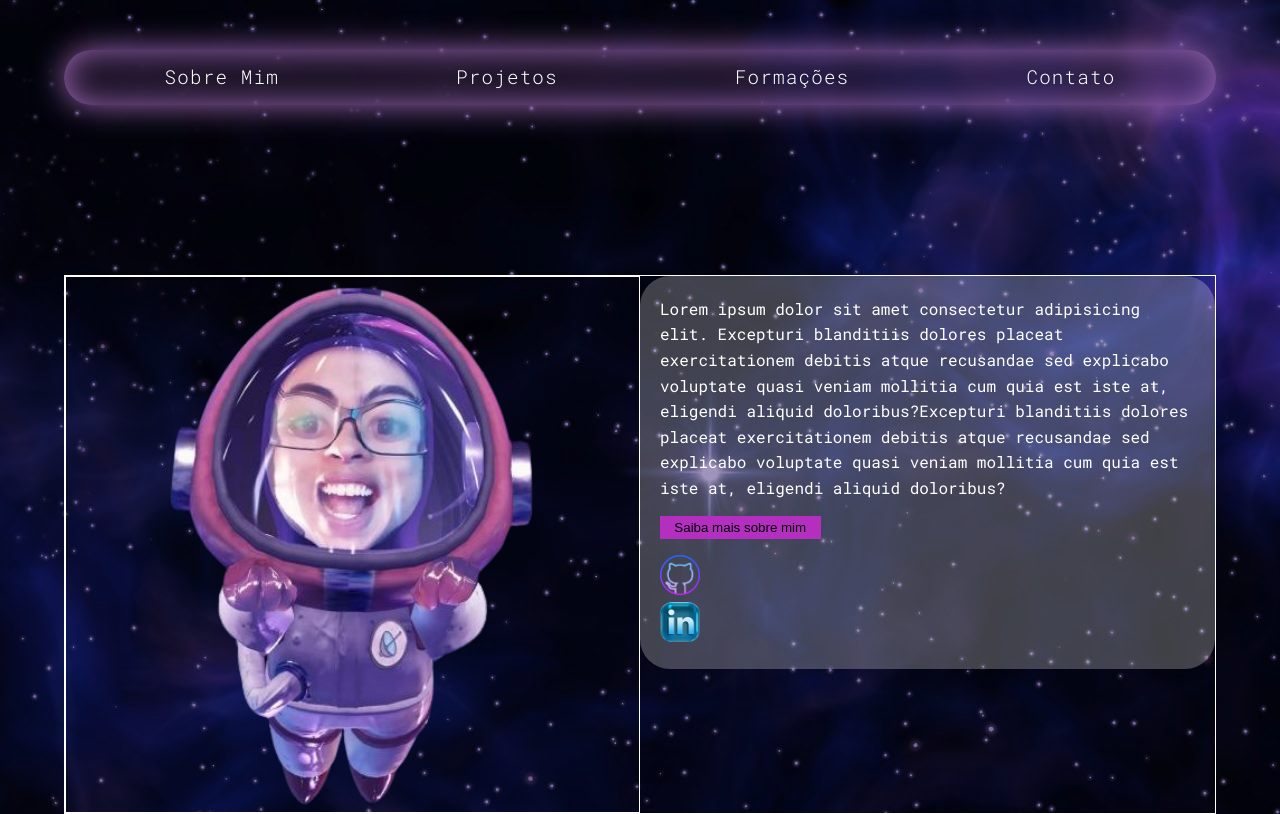
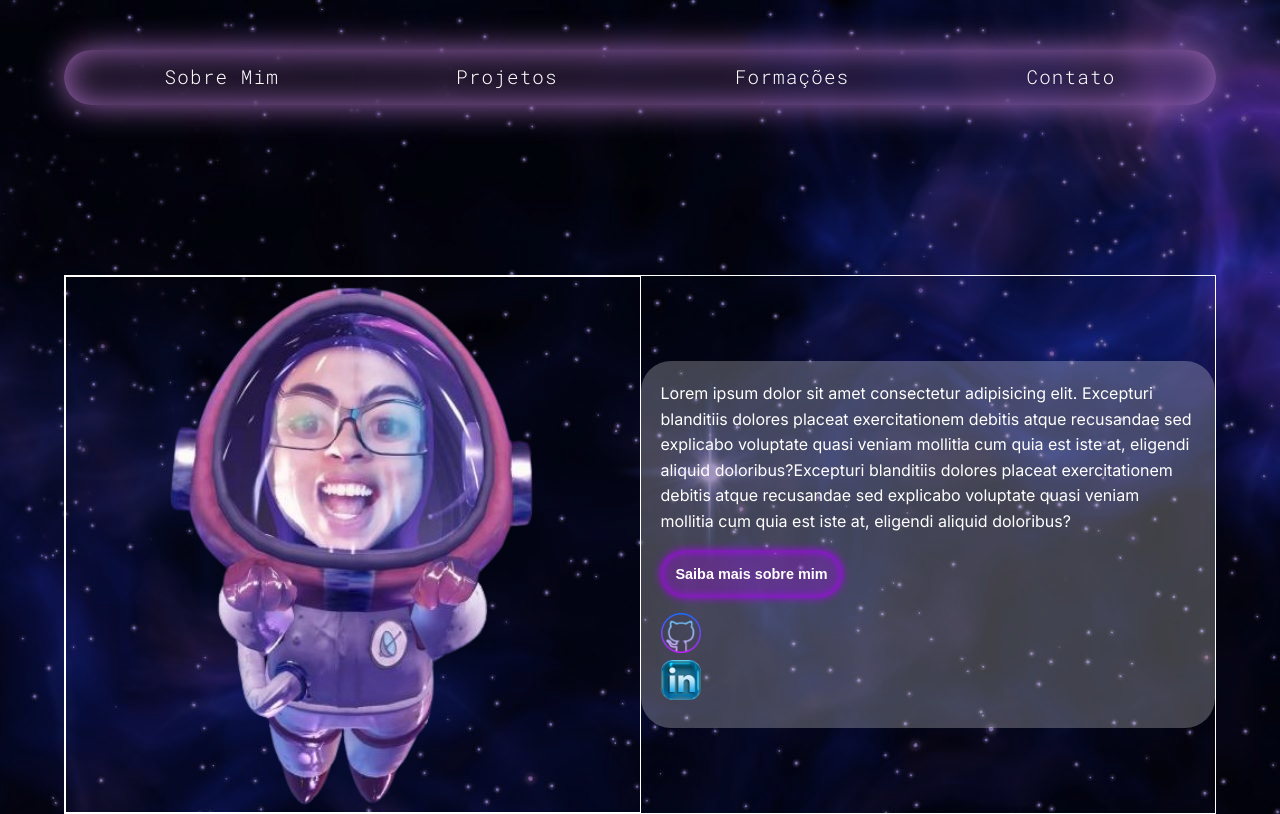
Before and after one commit to DominMFD/domin-portfolio, a Next.js app: page / in a window 1280 px wide. Built offline with nearby package versions, Linux system fonts and the light colour scheme.

Commit message:
Crriação do componente card da main

```diff
--- a/src/app/layout.tsx
+++ b/src/app/layout.tsx
@@ -1,8 +1,8 @@
 import type { Metadata } from "next";
-import { Roboto_Mono} from "next/font/google";
+import { Inter} from "next/font/google";
 import "./globals.scss";
 
-const roboto = Roboto_Mono({ subsets: ["latin"] });
+const inter = Inter({subsets: ['latin'], display: 'swap'})
 
 export const metadata: Metadata = {
   title: "Create Next App",
@@ -16,7 +16,7 @@ export default function RootLayout({
 }>) {
   return (
     <html lang="en">
-      <body className={roboto.className}>{children}</body>
+      <body className={inter.className}>{children}</body>
     </html>
   );
 }
--- a/src/components/Header/index.tsx
+++ b/src/components/Header/index.tsx
@@ -1,8 +1,12 @@
 import styles from './styles.module.scss';
+import { Roboto_Mono } from "next/font/google";
+
+const roboto = Roboto_Mono({ subsets: ["latin"] });
 
 export default function Header() {
 
     return (
+        <div className={roboto.className}>
             <nav className={styles.header}>
                 <ul className={styles.navegation}>
                     <li><a href="">Sobre Mim</a></li>
@@ -11,5 +15,7 @@ export default function Header() {
                     <li><a href="">Contato</a></li>
                 </ul>
             </nav>
+        </div>
+
     )
 }
--- a/src/components/Main/index.tsx
+++ b/src/components/Main/index.tsx
@@ -3,6 +3,7 @@ import styles from './styles.module.scss';
 import Photo from '../../../public/ImageMain.png'
 import githubIcon from '../../../public/GithubIcon.png'
 import linkedinIcon from '../../../public/linkedinIcon.png'
+import MainCard from '../MainCard';
 
 export default function Main() {
 
@@ -11,14 +12,7 @@ export default function Main() {
             <div className={styles.image__container}>
                 <Image className={styles.image} src={Photo} alt='Dominguera no espaço'/>
             </div>
-                <div className={styles.description__container}>
-                <span>Lorem ipsum dolor sit amet consectetur adipisicing elit. Excepturi blanditiis dolores placeat exercitationem debitis atque recusandae sed explicabo voluptate quasi veniam mollitia cum quia est iste at, eligendi aliquid doloribus?Excepturi blanditiis dolores placeat exercitationem debitis atque recusandae sed explicabo voluptate quasi veniam mollitia cum quia est iste at, eligendi aliquid doloribus?</span>
-                <button>Saiba mais sobre mim</button>
-                <div className={styles.icons__container}>
-                    <Image className={styles.icon} src={githubIcon} alt='Icone do Github'/>
-                    <Image className={styles.icon} src={linkedinIcon} alt='Icone do Linkedin'/>
-                </div>
-                </div>
+                <MainCard />
             </div>
     )
 }
--- a/src/components/Main/styles.module.scss
+++ b/src/components/Main/styles.module.scss
@@ -8,7 +8,7 @@
     .image__container {
         display: flex;
         border: 1px solid #FFF;
-        width: 50%;
+        width: 100%;
         object-fit: scale-down;
         align-items: center;
         justify-content: center;
@@ -18,29 +18,4 @@
         }
     }
 
-    .description__container {
-        width: 50%;
-        color: #FFF;
-        height: max-content;
-        background-color: #ffffff3f;
-        border-radius: 30px;
-        padding: 20px;
-
-        display: flex;
-        flex-direction: column;
-        gap: 16px;
-
-        button {
-            width: 30%;
-            background-color: #b42fc0;
-            border: none;
-            padding: 4px;
-        }
-
-        .icons__container {
-            width: 40px;
-            object-fit: cover;
-        }
-    }
-
 }
--- /dev/null
+++ b/src/components/MainCard/index.tsx
@@ -0,0 +1,19 @@
+import Image from 'next/image';
+import styles from './styles.module.scss';
+import githubIcon from '../../../public/GithubIcon.png'
+import linkedinIcon from '../../../public/linkedinIcon.png'
+
+export default function MainCard() {
+    return (
+        <div className={styles.card__container}>
+            <div className={styles.description__container}>
+                <span>Lorem ipsum dolor sit amet consectetur adipisicing elit. Excepturi blanditiis dolores placeat exercitationem debitis atque recusandae sed explicabo voluptate quasi veniam mollitia cum quia est iste at, eligendi aliquid doloribus?Excepturi blanditiis dolores placeat exercitationem debitis atque recusandae sed explicabo voluptate quasi veniam mollitia cum quia est iste at, eligendi aliquid doloribus?</span>
+                <button>Saiba mais sobre mim</button>
+                <div className={styles.icons__container}>
+                    <Image className={styles.icon} src={githubIcon} alt='Icone do Github'/>
+                    <Image className={styles.icon} src={linkedinIcon} alt='Icone do Linkedin'/>
+                </div>
+                </div>
+        </div>
+    )
+}
--- /dev/null
+++ b/src/components/MainCard/styles.module.scss
@@ -0,0 +1,37 @@
+.card__container {
+
+    width: 100%;
+    display: flex;
+    align-items: center;
+    justify-items: center;
+
+    .description__container {
+        width: 100%;
+        color: #FFF;
+        height: max-content;
+        background-color: #ffffff3f;
+        border-radius: 30px;
+        padding: 20px;
+
+        display: flex;
+        flex-direction: column;
+        gap: 16px;
+
+        button {
+            width: max-content;
+            background-color: #ae00ff42;
+            border: none;
+            box-shadow: inset 0 0 10px 0 #ae00ff, 0 0 10px 0 #ae00ff;
+            border-radius: 30px;
+            padding: 15px;
+            color: rgb(255, 255, 255);
+            font-size: .9rem;
+            font-weight: 600;
+        }
+
+        .icons__container {
+            width: 40px;
+            object-fit: cover;
+        }
+    }
+}
```
Lines whose indentation alone changed are shown as unchanged.
